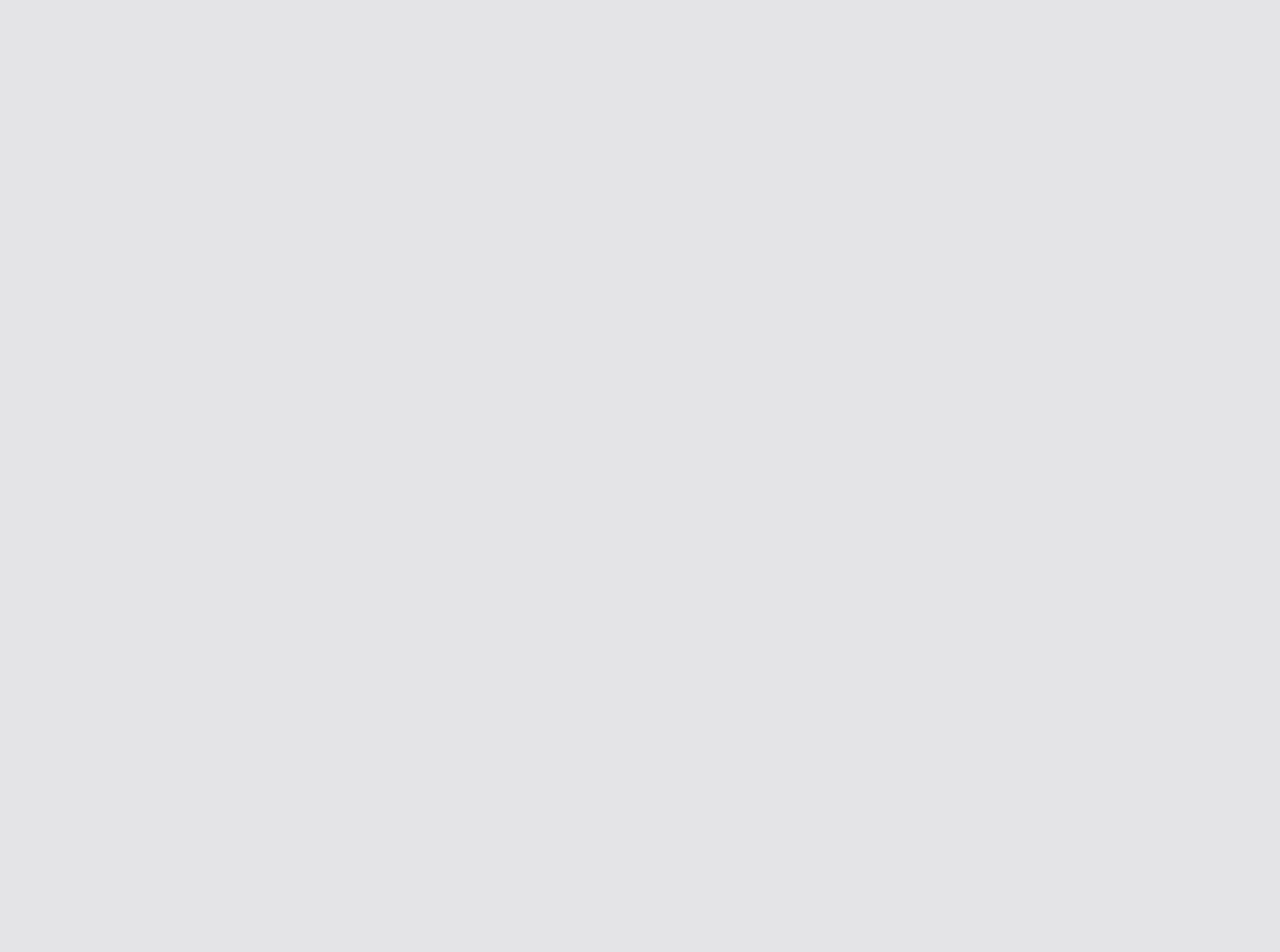
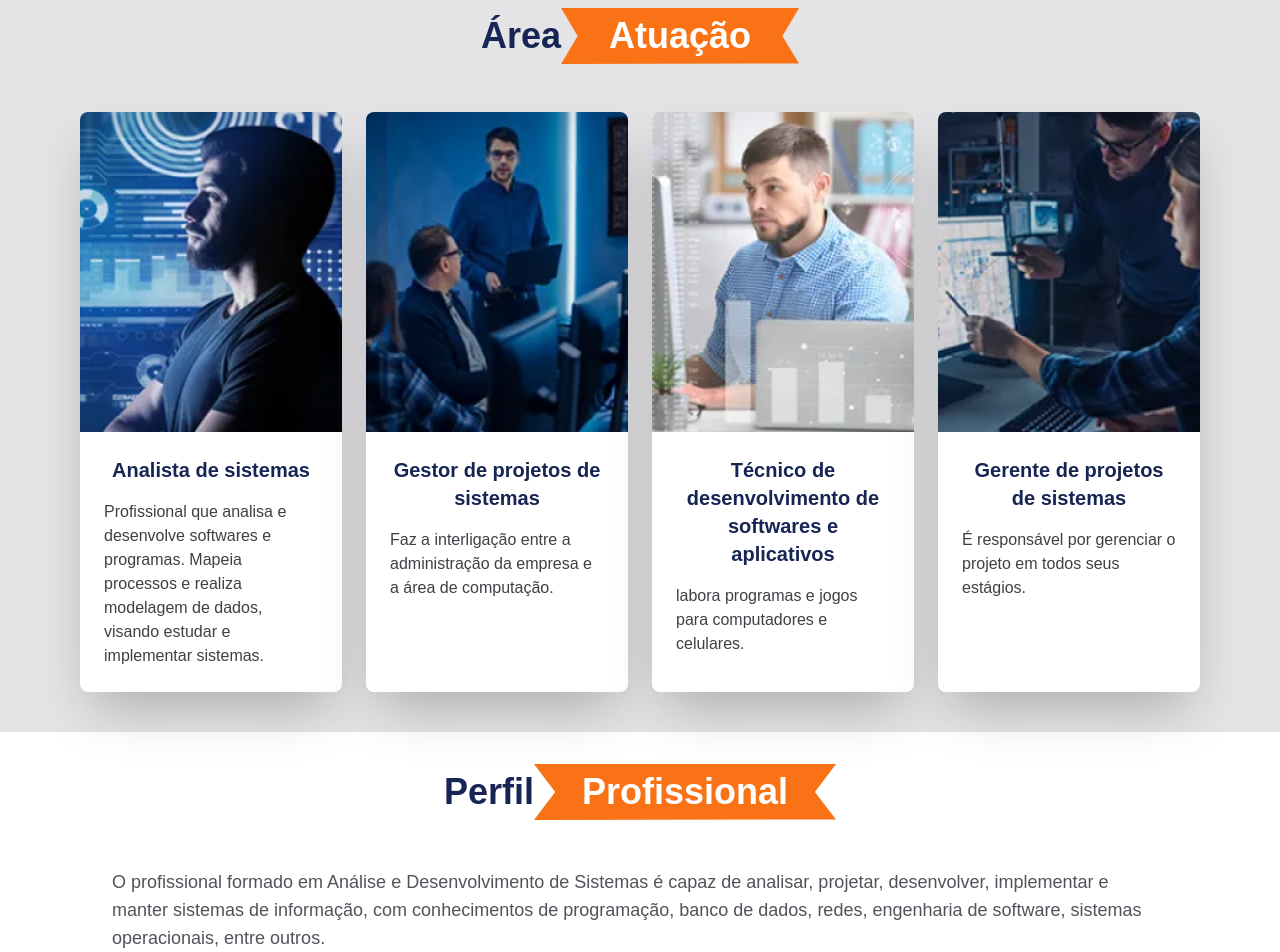
Before and after one commit to clasSeven7/ads-web, a Next.js app in the folder apps/frontend/: page / in a window 1280 px wide. Shown: the part 2004-2956 px from the top of the page. Before the commit the page ends 1763 px from the top, so only its background shows below. Built offline with nearby package versions, Linux system fonts and the light colour scheme.

Commit message:
Add new sections for professional areas and profile; update links and iframe dimensions

```diff
--- a/apps/frontend/src/app/page.tsx
+++ b/apps/frontend/src/app/page.tsx
@@ -50,7 +50,6 @@ export default function Home() {
               <span>2 anos e meio</span>
             </div>
 
-            {/* Botão */}
             <div className="mt-8">
               <Link
                 href="#"
@@ -76,8 +75,9 @@ export default function Home() {
         <section>
           <div className="flex justify-center items-center">
             <Link
-              href="#"
+              href="../files/matriz_curricular.pdf"
               className="flex justify-center items-center gap-2 text-white bg-orange-500 px-32 py-5 rounded-md mt-8 transform transition-transform duration-300 ease-in-out hover:scale-110"
+              target="_blank"
             >
               <File />
               Matriz Curricular
@@ -141,7 +141,8 @@ export default function Home() {
         <section>
           <div className="flex justify-center items-center">
             <Link
-              href="#"
+              href="https://www.studus.com.br/StudusFIP/inscricaoonline/inscricaoonline.xhtml?curso=ADS"
+              target="_blank"
               className="flex justify-center items-center gap-2 text-white bg-blue-950 px-32 py-5 rounded-md mt-8 transform transition-transform duration-300 ease-in-out hover:scale-110"
             >
               <SquarePen />
@@ -150,16 +151,110 @@ export default function Home() {
           </div>
         </section>
 
-        <section>
+        <section className="bg-white flex justify-center items-center mt-8">
           <iframe
-            width="560"
-            height="315"
+            width="100%"
+            height="500"
             src="https://www.youtube.com/embed/iYg5at4OXiE?si=fSIppt9hkliDTPkW"
             title="YouTube video player"
             allow="accelerometer; autoplay; clipboard-write; encrypted-media; gyroscope; picture-in-picture; web-share"
             referrerPolicy="strict-origin-when-cross-origin"
             allowFullScreen
+            className="p-4"
           ></iframe>
+        </section>
+
+        <section className="mb-10">
+          <Header title="Área" spanText="Atuação" />
+
+          <div className="grid grid-cols-4 gap-6 mx-20">
+            <div className="bg-white shadow-2xl rounded-lg overflow-hidden transform transition-transform duration-300 ease-in-out hover:scale-110">
+              <div className="relative w-full h-80">
+                <Image
+                  src="/areas-activity/image-1.png"
+                  alt="Imagem 1"
+                  fill
+                  className="object-cover"
+                />
+              </div>
+              <div className="p-6">
+                <h2 className="text-center text-xl font-bold text-blue-950">
+                  Analista de sistemas
+                </h2>
+                <p className="text-zinc-700 mt-4">
+                  Profissional que analisa e desenvolve softwares e programas.
+                  Mapeia processos e realiza modelagem de dados, visando estudar
+                  e implementar sistemas.
+                </p>
+              </div>
+            </div>
+            <div className="bg-white shadow-2xl rounded-lg overflow-hidden transform transition-transform duration-300 ease-in-out hover:scale-110">
+              <div className="relative w-full h-80">
+                <Image
+                  src="/areas-activity/image-2.png"
+                  alt="Imagem 2"
+                  fill
+                  className="object-cover"
+                />
+              </div>
+              <div className="p-6">
+                <h2 className="text-center text-xl font-bold text-blue-950">
+                  Gestor de projetos de sistemas
+                </h2>
+                <p className="text-zinc-700 mt-4">
+                  Faz a interligação entre a administração da empresa e a área
+                  de computação.
+                </p>
+              </div>
+            </div>
+            <div className="bg-white shadow-2xl rounded-lg overflow-hidden transform transition-transform duration-300 ease-in-out hover:scale-110">
+              <div className="relative w-full h-80">
+                <Image
+                  src="/areas-activity/image-3.png"
+                  alt="Imagem 3"
+                  fill
+                  className="object-cover"
+                />
+              </div>
+              <div className="p-6">
+                <h2 className="text-center text-xl font-bold text-blue-950">
+                  Técnico de desenvolvimento de softwares e aplicativos
+                </h2>
+                <p className="text-zinc-700 mt-4">
+                  labora programas e jogos para computadores e celulares.
+                </p>
+              </div>
+            </div>
+            <div className="bg-white shadow-2xl rounded-lg overflow-hidden transform transition-transform duration-300 ease-in-out hover:scale-110">
+              <div className="relative w-full h-80">
+                <Image
+                  src="/areas-activity/image-4.png"
+                  alt="Imagem 4"
+                  fill
+                  className="object-cover"
+                />
+              </div>
+              <div className="p-6">
+                <h2 className="text-center text-xl font-bold text-blue-950">
+                  Gerente de projetos de sistemas
+                </h2>
+                <p className="text-zinc-700 mt-4">
+                  É responsável por gerenciar o projeto em todos seus estágios.
+                </p>
+              </div>
+            </div>
+          </div>
+        </section>
+
+        <section className="bg-white">
+          <Header title="Perfil" spanText="Profissional" />
+          <p className="text-left px-28 text-zinc-600 text-lg">
+            O profissional formado em Análise e Desenvolvimento de Sistemas é
+            capaz de analisar, projetar, desenvolver, implementar e manter
+            sistemas de informação, com conhecimentos de programação, banco de
+            dados, redes, engenharia de software, sistemas operacionais, entre
+            outros.
+          </p>
         </section>
       </main>
     </>
```
Also changed, not shown: 1 other file (tests, documents, lock files or other folders).
